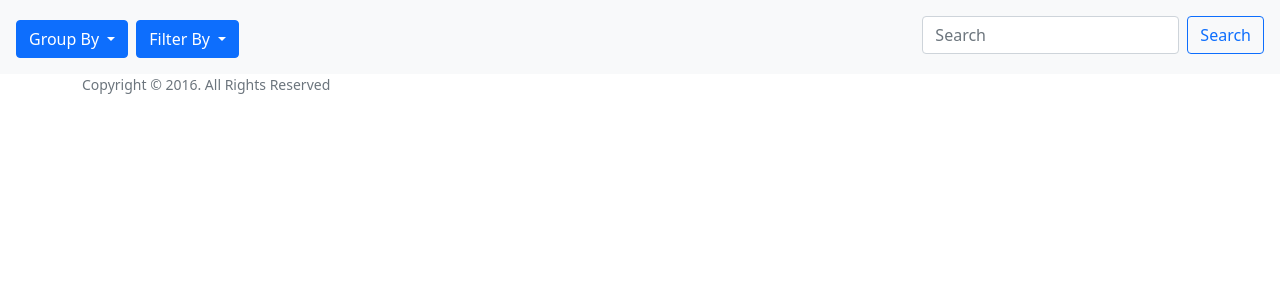
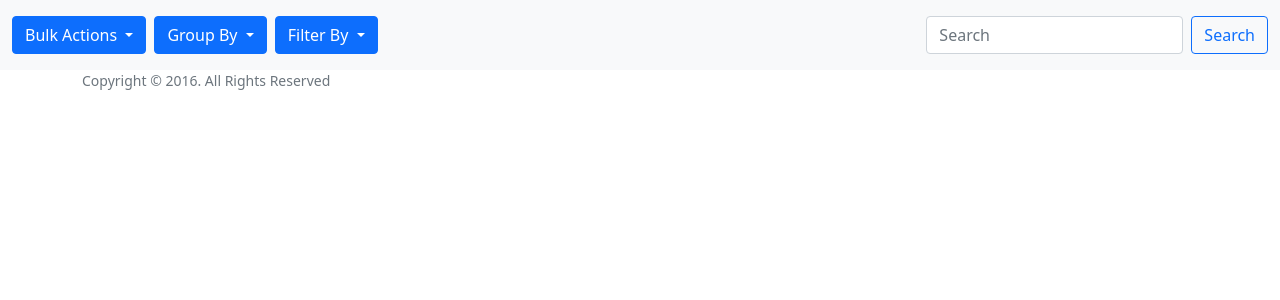
Before and after one commit to fragkiadamis/ca-management, a Flask app: template app/templates/private/members.html in a window 1280 px wide. Shown: the part 56-356 px from the top of the page. Run offline with Flask 2, Linux system fonts and the light colour scheme; the template is opened without the code that fills it, so the values that code supplies are empty; parts of the project's set-up code (start-up, migrations or seed data) failed here and were passed over; some libraries are stand-ins or nearby versions.

Commit message:
fix some bugs in members view, added checkboxes on members template

```diff
--- a/app/static/js/actions.js
+++ b/app/static/js/actions.js
@@ -0,0 +1,24 @@
+const addEvents = () => {
+    /* Master checkboxes events */
+    const masterCheckboxes = [...document.querySelectorAll('.master-checkbox')];
+    masterCheckboxes.forEach(masterCheckbox => {
+        masterCheckbox.checked = false;
+        masterCheckbox.addEventListener('change', e => {
+            /* Get row checkboxes */
+            console.log(e.target)
+            const checkboxes = [...document.querySelectorAll(`.slave-checkbox[data-key="${masterCheckbox.dataset.key}"]`)];
+            checkboxes.forEach(checkbox => (checkbox.checked = masterCheckbox.checked));
+        });
+    });
+
+    /* Slave checkboxes events */
+    const slaveCheckboxes = [...document.querySelectorAll('.action-checkbox')];
+    slaveCheckboxes.forEach(checkbox => {
+        checkbox.checked = false;
+        checkbox.addEventListener('change', e => {
+            /* Get master checkbox */
+            const masterCheckbox = document.querySelector(`.master-checkbox[data-key="${checkbox.dataset.key}"]`);
+            if (masterCheckbox.checked && !masterCheckbox.indeterminate) masterCheckbox.indeterminate = true;
+        });
+    });
+}
--- a/app/templates/private/members.html
+++ b/app/templates/private/members.html
@@ -1,15 +1,30 @@
 {% extends "./main.html" %}
 {% block title %}Profile{% endblock %}
 {% block body %}
-    <div class="content-title p-3 bg-light table-title clearfix">
-        <div class="float-start d-flex align-items-center mt-1">
+    <div class="bg-light clearfix">
+        <div class="container-fluid">
+            <div class="float-start d-flex align-items-center py-3">
+                <div class="dropdown me-2">
+                    <button class="btn btn-primary dropdown-toggle" type="button"
+                            data-bs-toggle="dropdown" aria-expanded="false">Bulk Actions
+                    </button>
+                    <ul class="dropdown-menu">
+                        <li>
+                            <a class="dropdown-item dropdown" href="#">Role</a>
+                        </li>
+                        <li><a class="dropdown-item" href="#">Status</a>
+                        </li>
+                        <li>
+                    </ul>
+                </div>
                 <div class="dropdown me-2">
                     <button class="btn btn-primary dropdown-toggle" type="button"
                             data-bs-toggle="dropdown" aria-expanded="false">Group By
                     </button>
-                <ul class="dropdown-menu" aria-labelledby="viewByButton">
+                    <ul class="dropdown-menu">
                         <li><a class="dropdown-item" href="{{ url_for('ca.list_members', list='role') }}">Role</a></li>
-                    <li><a class="dropdown-item" href="{{ url_for('ca.list_members', list='status') }}">Status</a></li>
+                        <li><a class="dropdown-item" href="{{ url_for('ca.list_members', list='status') }}">Status</a>
+                        </li>
                         <li>
                     </ul>
                 </div>
@@ -17,7 +32,7 @@
                     <button class="btn btn-primary dropdown-toggle" type="button"
                             data-bs-toggle="dropdown" aria-expanded="false">Filter By
                     </button>
-                <ul class="dropdown-menu" aria-labelledby="viewByButton">
+                    <ul class="dropdown-menu">
                         <li><a class="dropdown-item" href="{{ url_for('ca.list_members', list='Verified') }}">Verified
                             Members</a></li>
                         <li><a class="dropdown-item" href="{{ url_for('ca.list_members', list='Pending') }}">Pending
@@ -41,21 +56,23 @@
                     </ul>
                 </div>
             </div>
-        <div class="float-end">
+            <div class="float-end py-3">
                 <form class="d-flex">
                     <input class="form-control me-2" type="search" placeholder="Search" aria-label="Search">
                     <button class="btn btn-outline-primary" type="submit">Search</button>
                 </form>
             </div>
         </div>
+    </div>
     <div class="container-fluid">
         {% for key in members %}
+            <h2>{{ key }} <b>Members</b></h2>
             <table class="table table-hover">
                 <thead>
                 <tr>
                     <th scope="col">
                         <div class="form-check">
-                            <input class="form-check-input master-checkbox" type="checkbox" data-role="<%= prop %>">
+                            <input class="form-check-input master-checkbox" type="checkbox" data-key="{{ key }}">
                         </div>
                     </th>
                     <th scope="col">First Name</th>
@@ -67,13 +84,12 @@
                 </tr>
                 </thead>
                 {% for member in members[key] %}
-                    <h2>{{ key }} <b>Members</b></h2>
                     <tbody>
                     <tr id="{{ member['id'] }}">
                         <td class="fm1-td">
                             <div class="form-check">
                                 <input class="form-check-input slave-checkbox" type="checkbox"
-                                       data-id="<%= producer._id %>">
+                                       data-id="{{ member['id'] }}" data-key="{{ key }}">
                             </div>
                         </td>
                         <td>{{ member['first_name'] }}</td>
@@ -94,4 +110,11 @@
             </table>
         {% endfor %}
     </div>
+    <script src="{{ url_for('static', filename='js/actions.js') }}"></script>
+    <script>
+        /* Add event listeners when content is loaded */
+        window.addEventListener('DOMContentLoaded', () => {
+            addEvents();
+        });
+    </script>
 {% endblock %}
```
Also changed, not shown: app/ca/views.py (+4 -4 lines). Lines whose indentation alone changed are shown as unchanged.
